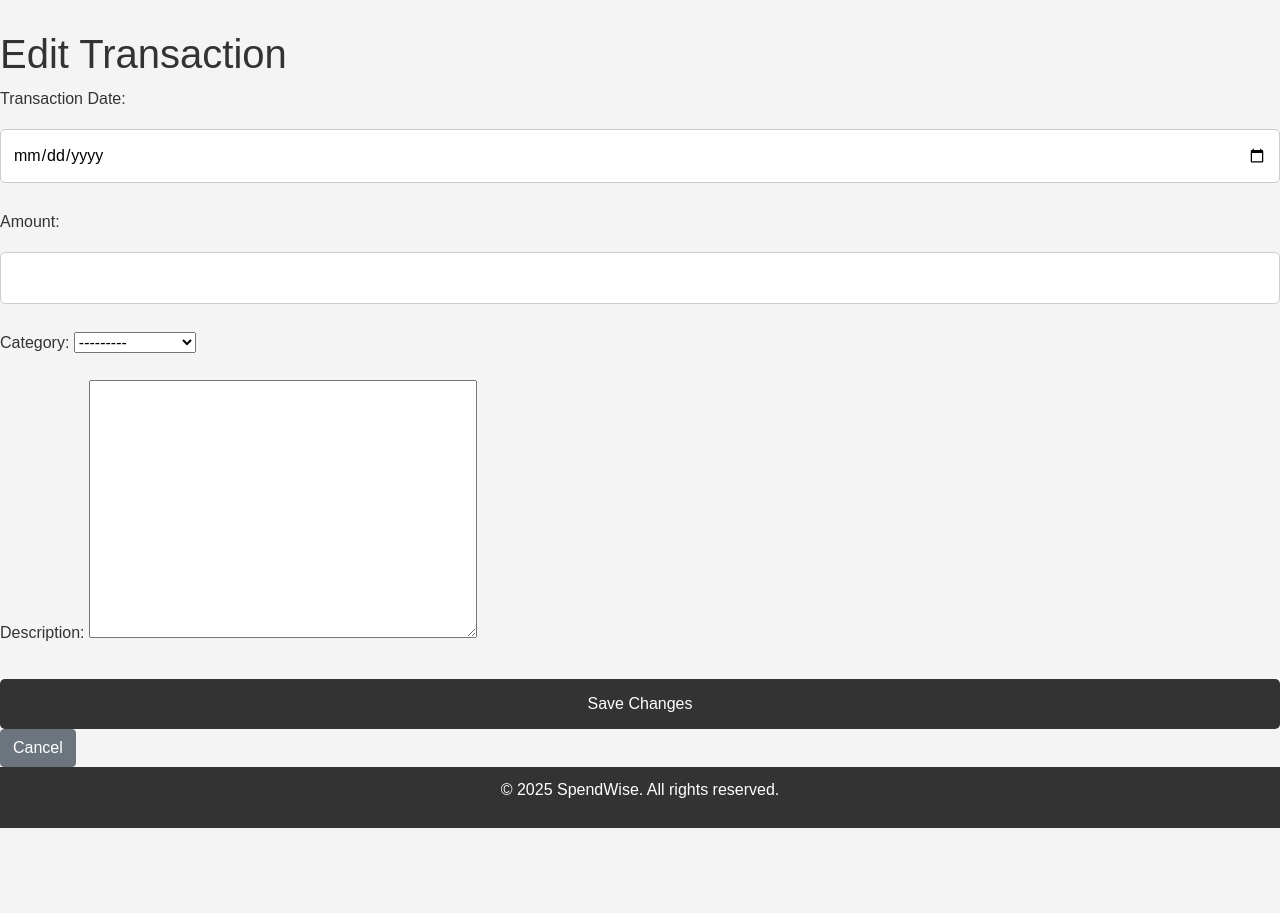
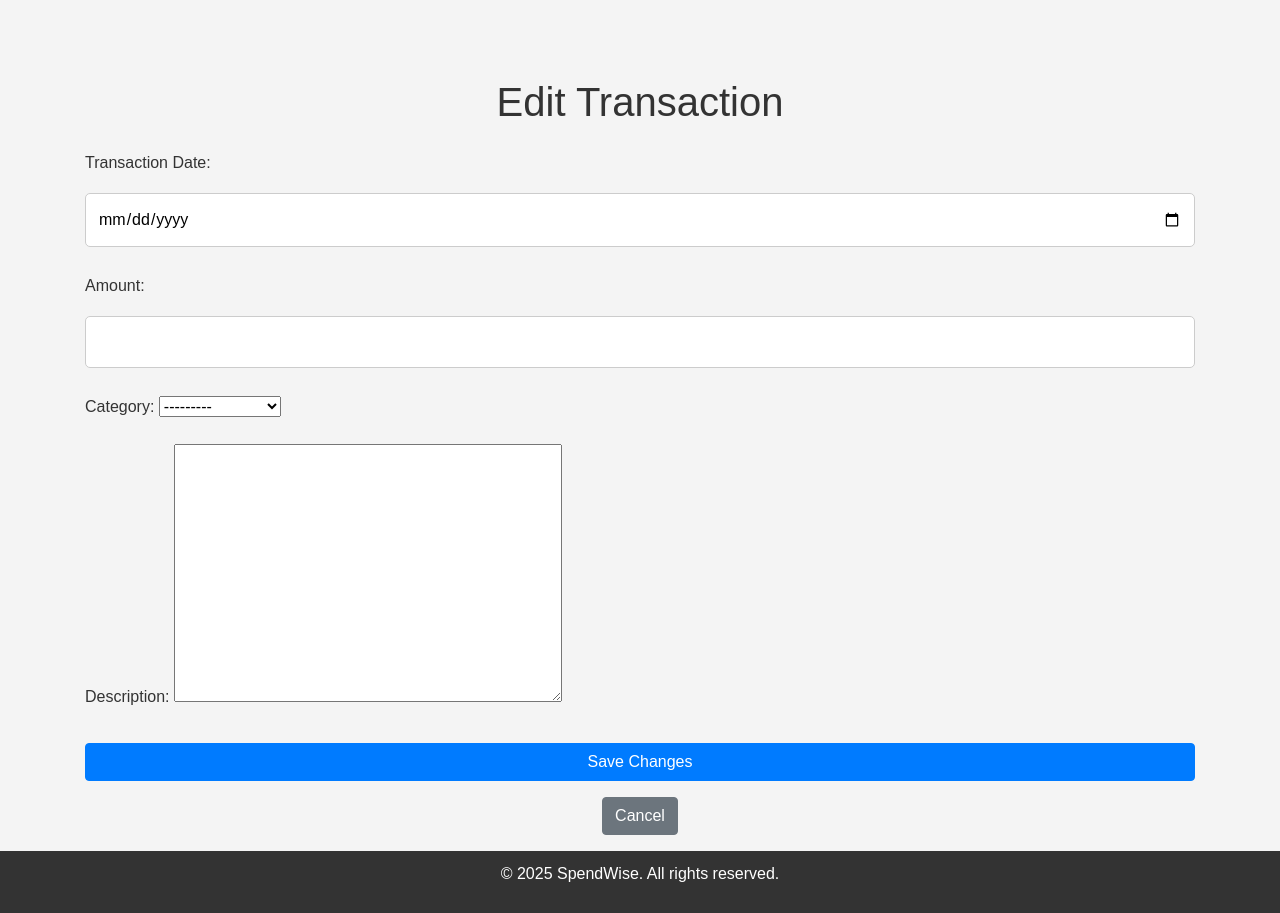
Before and after one commit to Navya-K-N-24/SpendWise, a Django app: template tracker/templates/tracker/edit_transaction.html in a window 1280 px wide. Shown: the part 62-975 px from the top of the page. Before the commit the page ends 890 px from the top, so only its background shows below. Run offline with Django 4.2, Linux system fonts and the light colour scheme; the template is opened without the code that fills it: values named after a table or form of the project are taken from there, others are empty; some libraries are stand-ins or nearby versions.

Commit message:
Fix Bootstrap buttons

```diff
--- a/tracker/templates/tracker/edit_transaction.html
+++ b/tracker/templates/tracker/edit_transaction.html
@@ -2,17 +2,27 @@
 {% load static %}
 {% block content %}
 
-    <h1>Edit Transaction</h1>
+<div class="container mt-5">
+    <h1 class="text-center mb-4">Edit Transaction</h1>
+
     <form method="post">
         {% csrf_token %}
-        <!-- Display the form fields -->
-        {{ form.as_p }}
+
+        <!-- Display the form fields with Bootstrap styling -->
+        <div class="form-group">
+            {{ form.as_p }}
+        </div>
 
         <!-- Submit button to save the changes -->
-        <button type="submit">Save Changes</button>
+        <div class="form-group text-center">
+            <button type="submit" class="btn btn-primary">Save Changes</button>
+        </div>
 
         <!-- Cancel button to go back to the transactions list -->
+        <div class="form-group text-center">
+            <a href="{% url 'transaction_list' %}" class="btn btn-secondary">Cancel</a>
+        </div>
+    </form>
+</div>
 
-        <a href="{% url 'transaction_list' %}" class="btn btn-secondary">Cancel</a>
-    </form>
 {% endblock %}
```
Also changed, not shown: tracker/templates/tracker/delete_transaction.html (+16 -7 lines).
